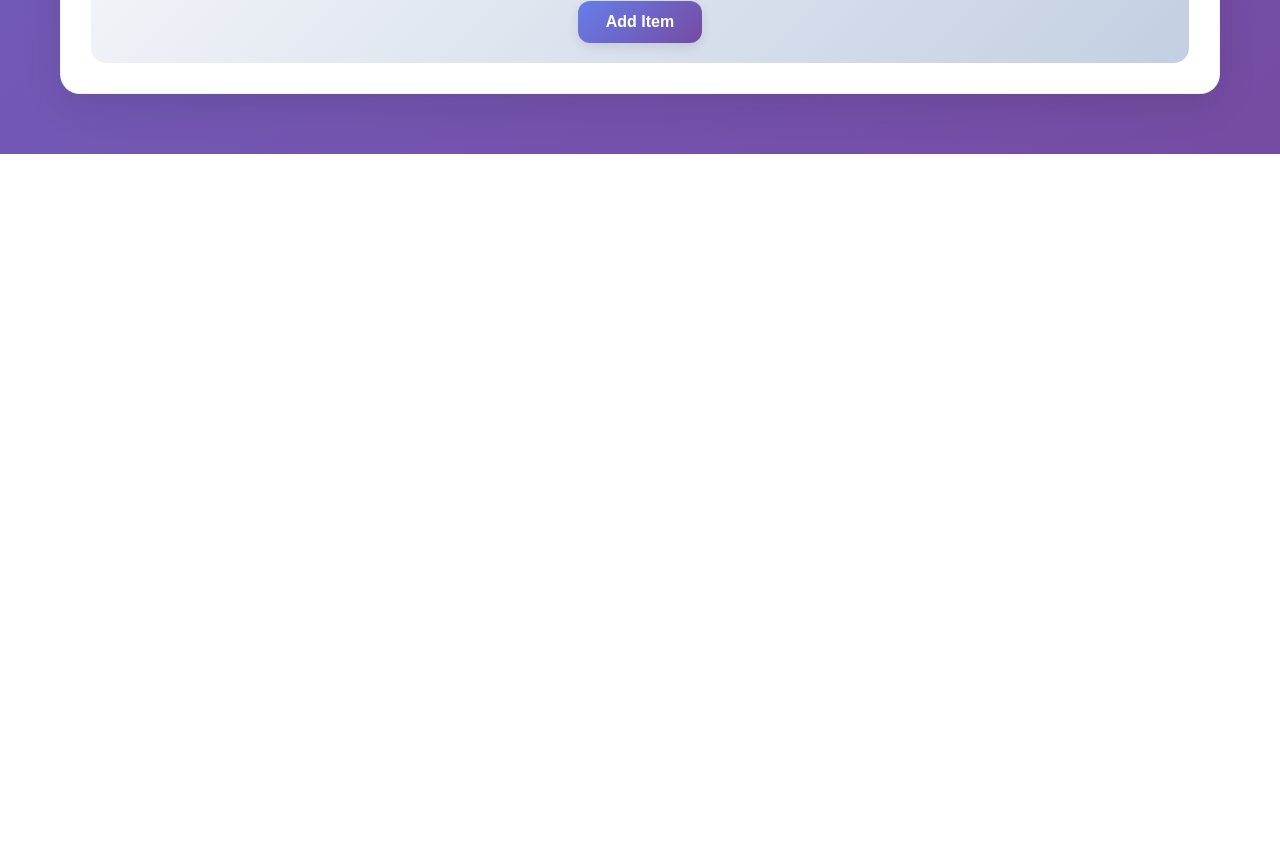
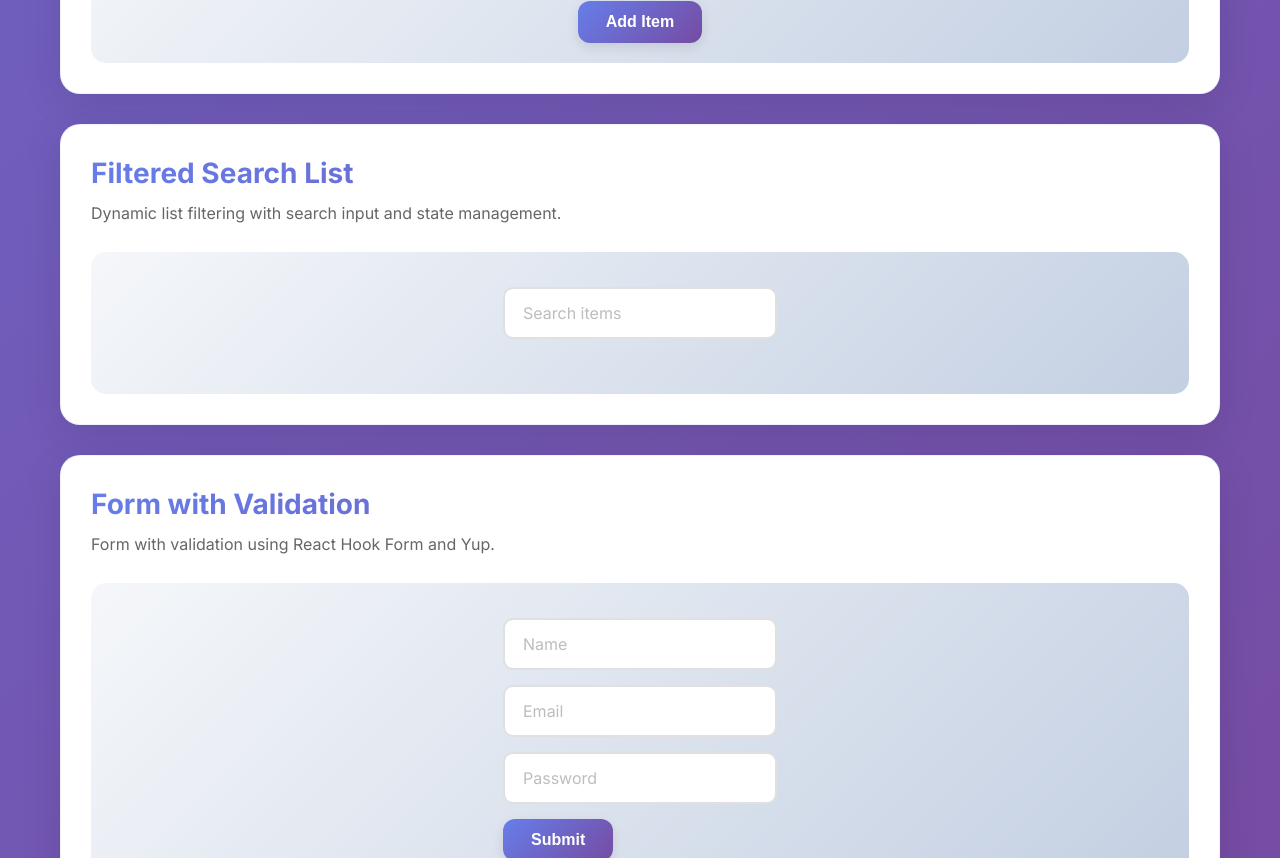
Before and after one commit to AhmedAl-Bahrawy/React-Lab, a React (Vite) app: page / in a window 1280 px wide. Shown: the part 3620-4478 px from the top of the page. Before the commit the page ends 3774 px from the top, so only its background shows below. Built offline with nearby package versions, Linux system fonts and the light colour scheme.

Commit message:
Add filtered search list and form with validation in App component. Implemented state management for search input and form fields, including validation logic. Updated README to reflect new features and planned components.

```diff
--- a/src/App.jsx
+++ b/src/App.jsx
@@ -20,6 +20,52 @@ function App() {
   const [text, setText] = useState("");
   const [items, setItems] = useState([]);
   const [removingItems, setRemovingItems] = useState(new Set());
+  const [search, setSearch] = useState("");
+  const [form, setForm] = useState({
+    name: "",
+    email: "",
+    password: "",
+  });
+  const [errors, setErrors] = useState({
+    name: "",
+    email: "",
+    password: "",
+  });
+
+  const handleFormChange = (e) => {
+    setForm((prev) => ({ ...prev, [e.target.name]: e.target.value }));
+  };
+  const validateForm = (form) => {
+    const errors = {};
+    if (!form.name) {
+      errors.name = "Name is required";
+    }
+    if (!form.email) {
+      errors.email = "Email is required";
+    }
+    if (!form.password) {
+      errors.password = "Password is required";
+    }
+    if (form.password.length < 8) {
+      errors.password = "Password must be at least 8 characters long";
+    }
+    return errors;
+  };
+
+  const handleSubmit = (e) => {
+    e.preventDefault();
+    const validationErrors = validateForm(form);
+    if (Object.keys(validationErrors).length > 0) {
+      setErrors(validationErrors);
+    } else {
+      setErrors(validationErrors);
+      console.log(form);
+    }
+  };
+
+  const filtered = items.filter((item) =>
+    item.toLowerCase().includes(search.toLowerCase())
+  );
 
   const handleRemoveItem = (index) => {
     // Add item to removing set to trigger animation
@@ -200,8 +246,8 @@ function App() {
                       key === "age"
                         ? "number"
                         : key === "email"
-                          ? "email"
-                          : "text"
+                        ? "email"
+                        : "text"
                     }
                     value={value}
                     onChange={(e) =>
@@ -228,13 +274,17 @@ function App() {
             {items.map((item, index) => (
               <div
                 key={index}
-                className={`list-item ${removingItems.has(index) ? 'removing' : ''}`}
+                className={`list-item ${
+                  removingItems.has(index) ? "removing" : ""
+                }`}
               >
                 {item}
                 <Button
                   onClick={() => handleRemoveItem(index)}
                   variant="danger"
-                  className={`remove-button ${removingItems.has(index) ? 'removing' : ''}`}
+                  className={`remove-button ${
+                    removingItems.has(index) ? "removing" : ""
+                  }`}
                 >
                   Remove
                 </Button>
@@ -257,6 +307,66 @@ function App() {
             </Button>
           </div>
         </Component>
+
+        {/* Filtered search list */}
+        <Component>
+          <ComponentTitle>Filtered Search List</ComponentTitle>
+          <ComponentDescription>
+            Dynamic list filtering with search input and state management.
+          </ComponentDescription>
+          <div className="component-demo">
+            <Input
+              type="text"
+              value={search}
+              onChange={(e) => setSearch(e.target.value)}
+              placeholder="Search items"
+            />
+            <div className="list-container">
+              {filtered.map((item, index) => (
+                <div key={index} className="list-item">
+                  {item}
+                </div>
+              ))}
+            </div>
+          </div>
+        </Component>
+
+        {/* Form with validation */}
+        <Component>
+          <ComponentTitle>Form with Validation</ComponentTitle>
+          <ComponentDescription>
+            Form with validation using React Hook Form and Yup.
+          </ComponentDescription>
+          <div className="component-demo">
+            <form onSubmit={handleSubmit}>
+              <Input
+                type="text"
+                value={form.name}
+                name="name"
+                onChange={handleFormChange}
+                placeholder="Name"
+              />
+              {errors.name && <p className="error">{errors.name}</p>}
+              <Input
+                type="email"
+                value={form.email}
+                name="email"
+                onChange={handleFormChange}
+                placeholder="Email"
+              />
+              {errors.email && <p className="error">{errors.email}</p>}
+              <Input
+                type="password"
+                value={form.password}
+                name="password"
+                onChange={handleFormChange}
+                placeholder="Password"
+              />
+              {errors.password && <p className="error">{errors.password}</p>}
+              <Button type="submit">Submit</Button>
+            </form>
+          </div>
+        </Component>
       </ComponentsLab>
     </div>
   );
```
Also changed, not shown: 1 other file (tests, documents, lock files or other folders).
